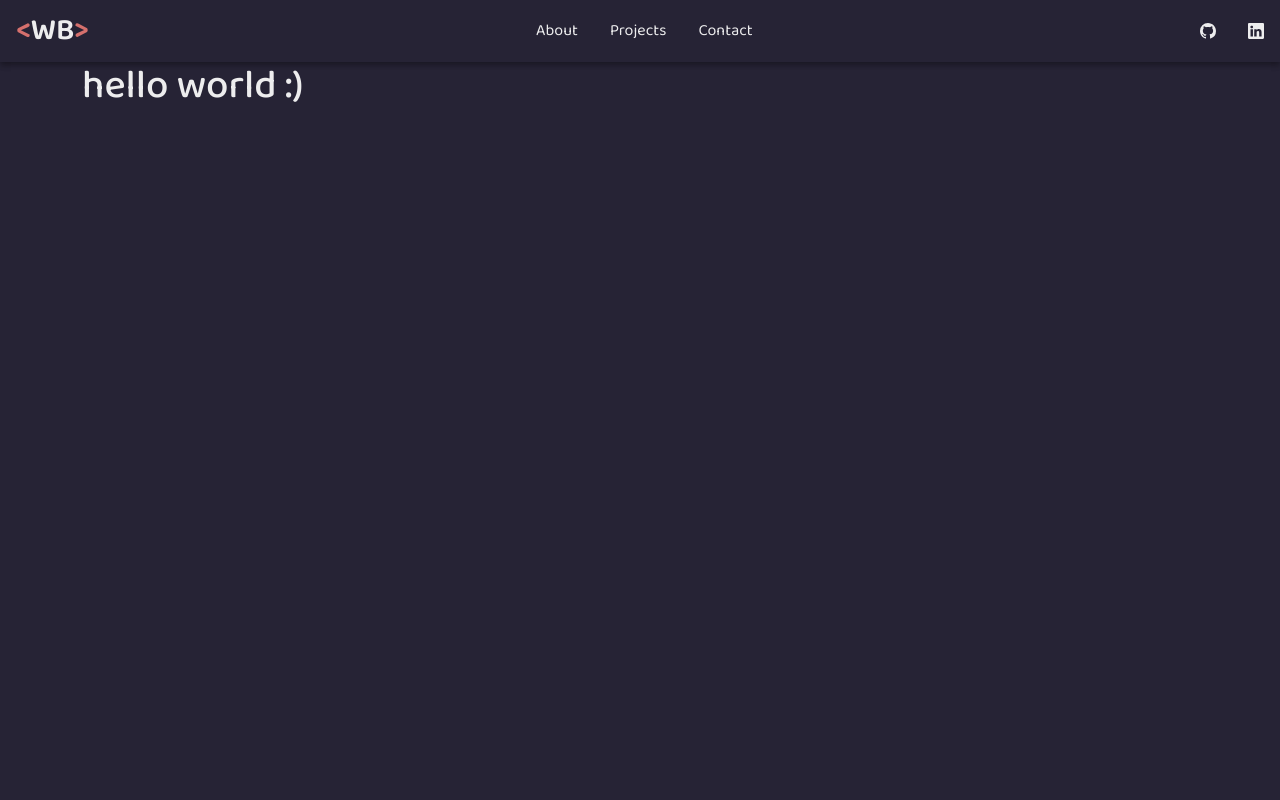
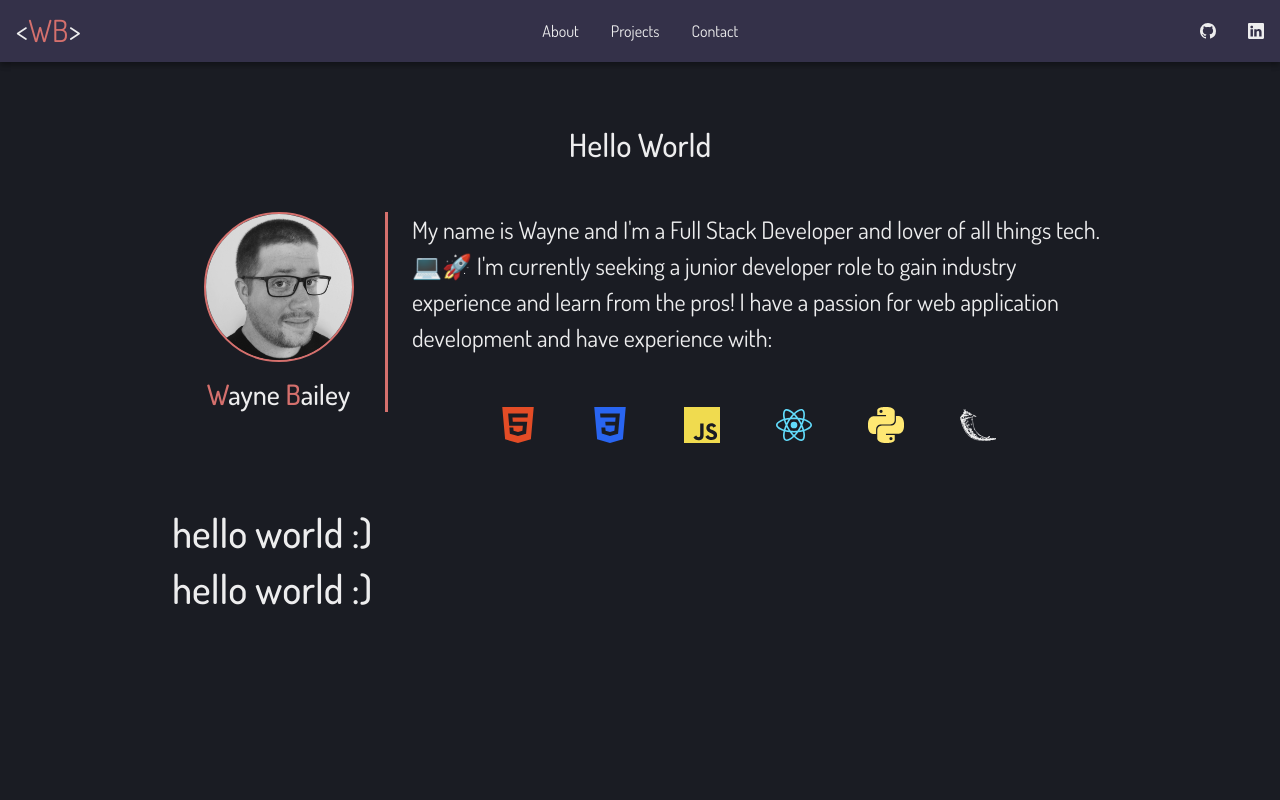
Before and after one commit to itrytocodethings/portfoliov1, a React (Vite) app: page / in a window 1280 px wide. Shown: the top 800 px of the page. Built offline with nearby package versions, Linux system fonts and the light colour scheme.

Commit message:
started on about section

```diff
--- a/index.html
+++ b/index.html
@@ -6,7 +6,7 @@
     <meta name="viewport" content="width=device-width, initial-scale=1.0" />
     <link rel="preconnect" href="https://fonts.googleapis.com">
     <link rel="preconnect" href="https://fonts.gstatic.com" crossorigin>
-    <link href="https://fonts.googleapis.com/css2?family=Baloo+2:wght@400;500;600;700;800&display=swap" rel="stylesheet">
+    <link href="https://fonts.googleapis.com/css2?family=Baloo+2&family=Bebas+Neue&family=Dosis:wght@200;300;400;500;600;700;800&display=swap" rel="stylesheet">
     <title>Wayne Bailey | Full Stack Web Developer</title>
   </head>
   <body>
--- a/src/assets/css/index.css
+++ b/src/assets/css/index.css
@@ -2,7 +2,7 @@
 :root {
   /* bg-colors */
   /* --main-bg: #262335; */
-  --main-bg: #262335;
+  --main-bg: #1a1c23;
   --alt-bg: #343149;
   --secondary-bg: #241b2f;
   --primary-color: #d5706d;
@@ -11,7 +11,7 @@
 body {
 	background-color: var(--main-bg);
   color: #ededee;
-  font-family: 'Baloo 2', sans-serif;
+  font-family: 'Dosis', sans-serif;
 }
 
 a {
@@ -23,13 +23,25 @@ button.btn:active {
   transform: scale(.8);
 }
 
+.container {
+  max-width: 960px;
+}
+
 /* nav */
 nav.main {
+  background-color: var(--alt-bg);
   box-shadow: rgba(0, 0, 0, 0.16) 0px 3px 6px, rgba(0, 0, 0, 0.23) 0px 3px 6px !important;
 }
 nav div.nav .logo {
   font-size: 1.9em;
-  font-weight: 600;
+  font-weight: 400;
+  transition: all .6s ease-in-out;
+
+}
+
+nav a.logo:hover .bracket {
+  color: #ededee !important;
+  transition: all .6s ease-in-out;
 }
 
 
@@ -38,9 +50,12 @@ a.nav-link {
  align-items: center;
 }
 
-a.nav-link.active {
-  color: red !important;
+nav a:hover,
+nav button:hover {
+  color: var(--primary-color) !important;
 }
+
+
 
 button.close {
   font-size: 1.5em !important;
@@ -50,16 +65,24 @@ div.toggle-link button {
   color: inherit !important;
 }
 
+div.toggle-link button:focus {
+  box-shadow: none;
+}
+
 @media (max-width: 650px) {
   div.nav.middle {
     position: absolute;
     top: -300px;
     flex-direction: column;
     background-color: var(--secondary-bg);
-    width: 100%;
-    box-shadow: rgba(50, 50, 93, 0.25) 0px 13px 27px -5px, rgba(0, 0, 0, 0.3) 0px 8px 16px -8px;
+    width: 80%;
+    box-shadow: rgba(0, 0, 0, 0.16) 0px 3px 6px, rgba(0, 0, 0, 0.23) 0px 3px 6px !important;
     border: 2px solid #4d194d;
     border-radius: 5px;
+    left: 50%;
+    transform: translate(-50%, 0);
+    padding-top: 15px;
+    padding-bottom: 15px;
   }
 
   div.nav.middle.open {
@@ -93,11 +116,6 @@ div.toggle-link button {
   color: var(--primary-color);
 }
 
-/* portfolio */
-.container.portfolio {
-  height: 100vh;
-}
-
 button.to-top {
   opacity: 0 !important;
   color: #ededee;
@@ -107,7 +125,7 @@ button.to-top {
   bottom: 15px;
   border-radius: 100%;
   background-color: var(--primary-color);
-  box-shadow: rgba(50, 50, 93, 0.25) 0px 13px 27px -5px, rgba(0, 0, 0, 0.3) 0px 8px 16px -8px;
+  box-shadow: rgba(0, 0, 0, 0.16) 0px 3px 6px, rgba(0, 0, 0, 0.23) 0px 3px 6px !important;
   border: none;
 }
 
@@ -115,9 +133,51 @@ button.to-top.visible {
   opacity: 1 !important;
   transition: all .5s ease-in !important;
 }
+button.to-top.invisible {
+  opacity: 0;
+  transition: all .2s ease-in !important;
+}
 
 button.to-top:hover {
   background-color: #ededee;
   color: var(--primary-color);
   transition: all 1s ease-in-out !important;
 }
+
+/* about */
+section.about {
+  font-size: 1.5em;
+}
+section.about img {
+  width: 150px;
+  height: 150px;
+  border-radius: 100%;
+  object-fit: cover;
+  object-position: 0 0;
+  border: 2px solid var(--primary-color);
+}
+
+section.about h3 span {
+  color: var(--primary-color) !important;
+}
+
+section.about .left {
+  border-right: 3px solid var(--primary-color);
+}
+
+@media (max-width: 650px) {
+  section.about .left {
+    border: none;
+  }
+}
+
+section.about ul {
+  list-style: none;
+  display: flex;
+  justify-content: space-evenly;
+}
+
+li.techstack-icon svg {
+  width: 1.5em;
+  height: 1.5em;
+}
--- a/src/js/Components/Navbar.jsx
+++ b/src/js/Components/Navbar.jsx
@@ -14,12 +14,11 @@ import { AiOutlineCloseCircle } from "react-icons/ai";
 export const Navbar = () => {
   const [navOpen, setNavOpen] = useState(false);
   const closeNav = (target) => {
-    console.log(target)
     if (target == 'A' || target == 'BUTTON' || target == 'svg' || target == 'path') setNavOpen(false);
   }
   return (
     <>
-      <nav id='main-nav' class="main d-flex justify-content-between flex-wrap">
+      <nav id='main-nav' class="main d-flex justify-content-between flex-wrap mb-3">
         <div className="nav left">
           <a className="nav-link logo" aria-current="page" href="#">
             <span className="bracket">&#60;</span>
@@ -41,8 +40,8 @@ export const Navbar = () => {
           closeNav(e.target.nodeName);
         }}>
           <HashLink smooth to="#about" className="nav-link">About</HashLink>
-          <HashLink smooth to="#about" className="nav-link">Projects</HashLink>
-          <HashLink smooth to="#about" className="nav-link">Contact</HashLink>
+          <HashLink smooth to="#projects" className="nav-link">Projects</HashLink>
+          <HashLink smooth to="#contact" className="nav-link">Contact</HashLink>
           <button
             className="btn close d-none"
           >
@@ -50,10 +49,10 @@ export const Navbar = () => {
           </button>
         </div>
         <div className="nav right">
-          <a class="nav-link" aria-current="page" href="#">
+          <a class="nav-link" aria-current="page" href="#" target="_blank">
             <VscGithubInverted />
           </a>
-          <a class="nav-link" aria-current="page" href="#">
+          <a class="nav-link" aria-current="page" href="#" target="_blank">
             <BsLinkedin />
           </a>
         </div>
--- a/src/js/Pages/Portfolio.jsx
+++ b/src/js/Pages/Portfolio.jsx
@@ -2,11 +2,29 @@
 import React, { useState, useEffect } from "react";
 import { Navbar } from "../Components/Navbar";
 import { NavHashLink } from "react-router-hash-link";
+import me from "../../assets/img/omgitsme.jpg";
 
 // react-icons
 import { BiArrowToTop } from "react-icons/bi";
+import {
+  SiHtml5,
+  SiCss3,
+  SiJavascript,
+  SiReact,
+  SiPython,
+  SiFlask,
+} from "react-icons/si";
+import {FaHtml5} from "react-icons/fa"
 
 const Portfolio = () => {
+  let techIcons = [
+    <SiHtml5 style={{ color: "#e34c26" }} />,
+    <SiCss3 style={{ color: "#2965f1" }} />,
+    <SiJavascript style={{ color: "#F0DB4F" }} />,
+    <SiReact style={{ color: "#61DBFB" }} />,
+    <SiPython style={{ color: "#FFE873" }} />,
+    <SiFlask />,
+  ];
   const [showPageUp, setShowPageUp] = useState(false);
   window.onscroll = () => {
     window.scrollY > 50 ? setShowPageUp(true) : setShowPageUp(false);
@@ -17,23 +35,62 @@ const Portfolio = () => {
   return (
     <>
       <Navbar />
-      <div>
+      <main>
+        <section className="about">
           <div id="about" className="container portfolio">
-          <h1>hello world :)</h1>
+            <div className="about-content py-5">
+              <h2 className="text-center mb-5">Hello World</h2>
+              <div className="row">
+                <div className="col-12 col-md-3">
+                  <div className="left text-center mb-5">
+                    <img className="img-fluid mb-3" src={me} alt="" />
+                    <h3>
+                      <span>W</span>ayne <span>B</span>ailey
+                    </h3>
                   </div>
+                </div>
+                <div className="col-12 col-md-9">
+                  <div className="right">
+                    <p className="mb-5">
+                      My name is Wayne and I'm a Full Stack Developer and lover
+                      of all things tech. 💻🚀 I'm currently seeking a junior
+                      developer role to gain industry experience and learn from
+                      the pros! I have a passion for web application development
+                      and have experience with:
+                    </p>
+                    <p className="text-center">
+                      <ul>
+                        {techIcons.map((icon) => (
+                          <li className="techstack-icon scale-up-center">{icon}</li>
+                        ))}
+                        <li className="techstack-icon scale-up-center">
+                          <i class="fab fa-html5"></i>
+                        </li>
+                      </ul>
+                    </p>
+                  </div>
+                </div>
+              </div>
+            </div>
+          </div>
+        </section>
+        <section className="projects">
           <div id="projects" className="container portfolio">
             <h1>hello world :)</h1>
           </div>
+        </section>
+        <section className="contact">
           <div id="contact" className="container portfolio">
             <h1>hello world :)</h1>
           </div>
+        </section>
         <button
           className={`btn to-top ${showPageUp ? "visible" : "invisible"}`}
           onClick={scrollToTop}
         >
           <BiArrowToTop />
         </button>
-      </div>
+      </main>
     </>
   );
 };
```
Lines whose indentation alone changed are shown as unchanged.
